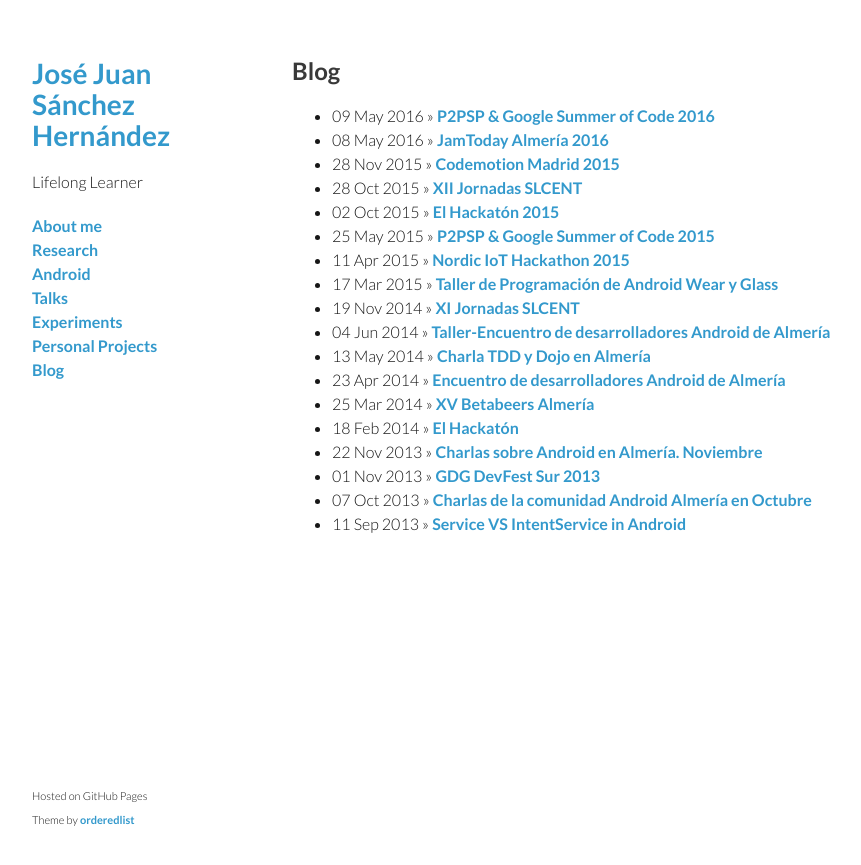
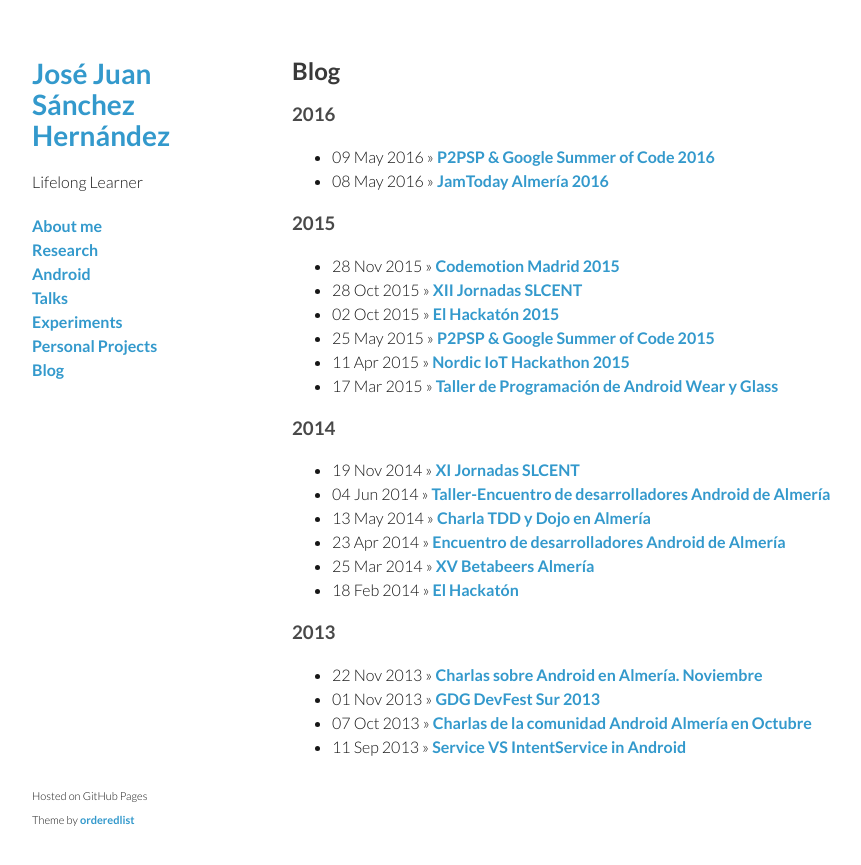
Before and after one commit to josejuansanchez/josejuansanchez.github.io, a Jekyll site: the page built from blog/index.html, in a window 1280 px wide. Shown: the top 865 px of the page, without its empty margins (178-1039 px from the left). Built offline with Jekyll 4.4.1, drawn with Linux system fonts in a browser that asks for light colours.

Commit message:
Added year as header

```diff
--- a/blog/index.html
+++ b/blog/index.html
@@ -5,8 +5,22 @@
 
 <h2>Blog</h2>
 
+<!--
 <ul class="posts">
     {% for post in site.posts %}
       <li><span>{{ post.date | date_to_string }}</span> &raquo; <a href="{{ post.url }}">{{ post.title }}</a></li>
     {% endfor %}
 </ul>
+-->
+
+{% for post in site.posts %}
+    {% assign currentdate = post.date | date: "%Y" %}
+    {% if currentdate != date %}
+        {% unless forloop.first %}</ul>{% endunless %}
+        <h3>{{ currentdate }}</h3>
+        <ul>
+    {% assign date = currentdate %}
+    {% endif %}
+        <li><span>{{ post.date | date_to_string }}</span> &raquo; <a href="{{ post.url }}">{{ post.title }}</a></li>
+    {% if forloop.last %}</ul>{% endif %}
+{% endfor %}
```
